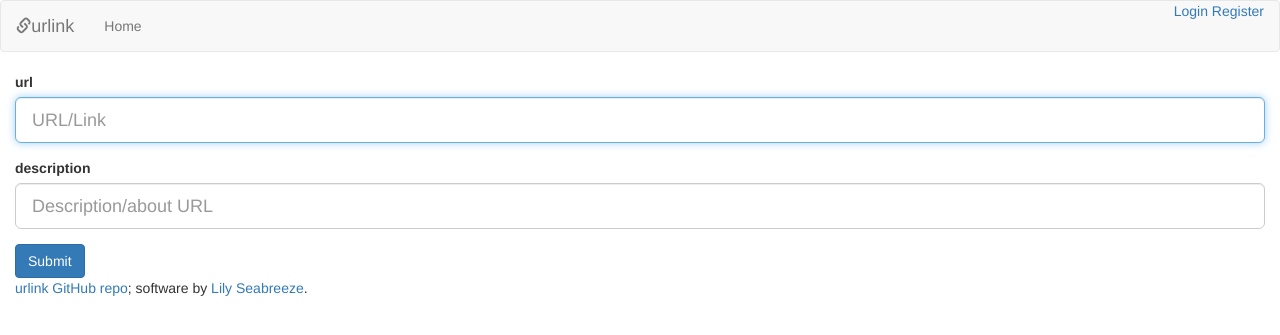
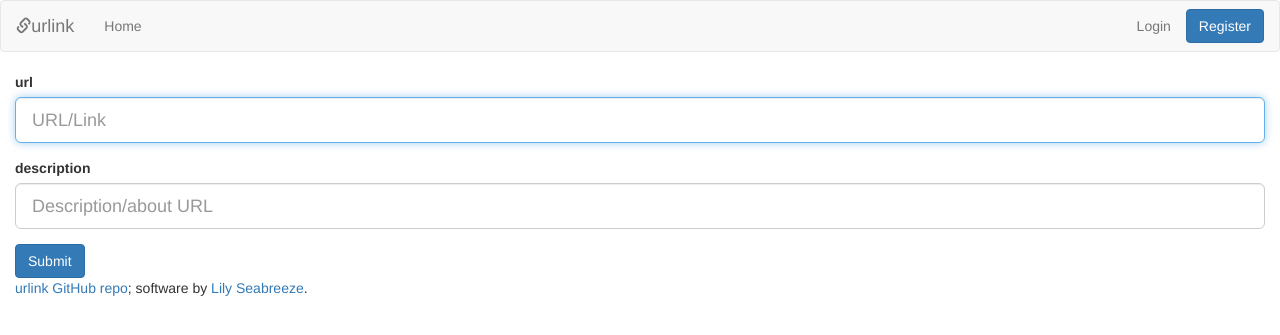
Before and after one commit to kawa-kokosowa/urlink, a Flask app: template app/templates/add_url.html in a window 1280 px wide. Shown: the top 335 px of the page. Run offline with Flask 2, Linux system fonts and the light colour scheme; the template is opened without the code that fills it: values that come from a table or form of the project are taken from there, others are empty; some libraries are stand-ins or nearby versions.

Commit message:
fix navbar login/register links (bootstrap/css)

```diff
--- a/app/templates/layout.html
+++ b/app/templates/layout.html
@@ -45,8 +45,14 @@
             </div>
           </li>
         {% else %}
-          <a class="nav-link" href="{{ url_for('user.login') }}">Login</a>
-          <a href="{{ url_for('user.register') }}">Register</a>
+          <li class="nav-item">
+            <a class="nav-link" href="{{ url_for('user.login') }}">Login</a>
+          </li>
+          <li>
+            <div class="btn-nav">
+              <a href="{{ url_for('user.register') }}" class="btn btn-primary btn-small navbar-btn">Register</a>
+            </div>
+          </li>
         {% endif %}
       </ul>
     </div>
```
